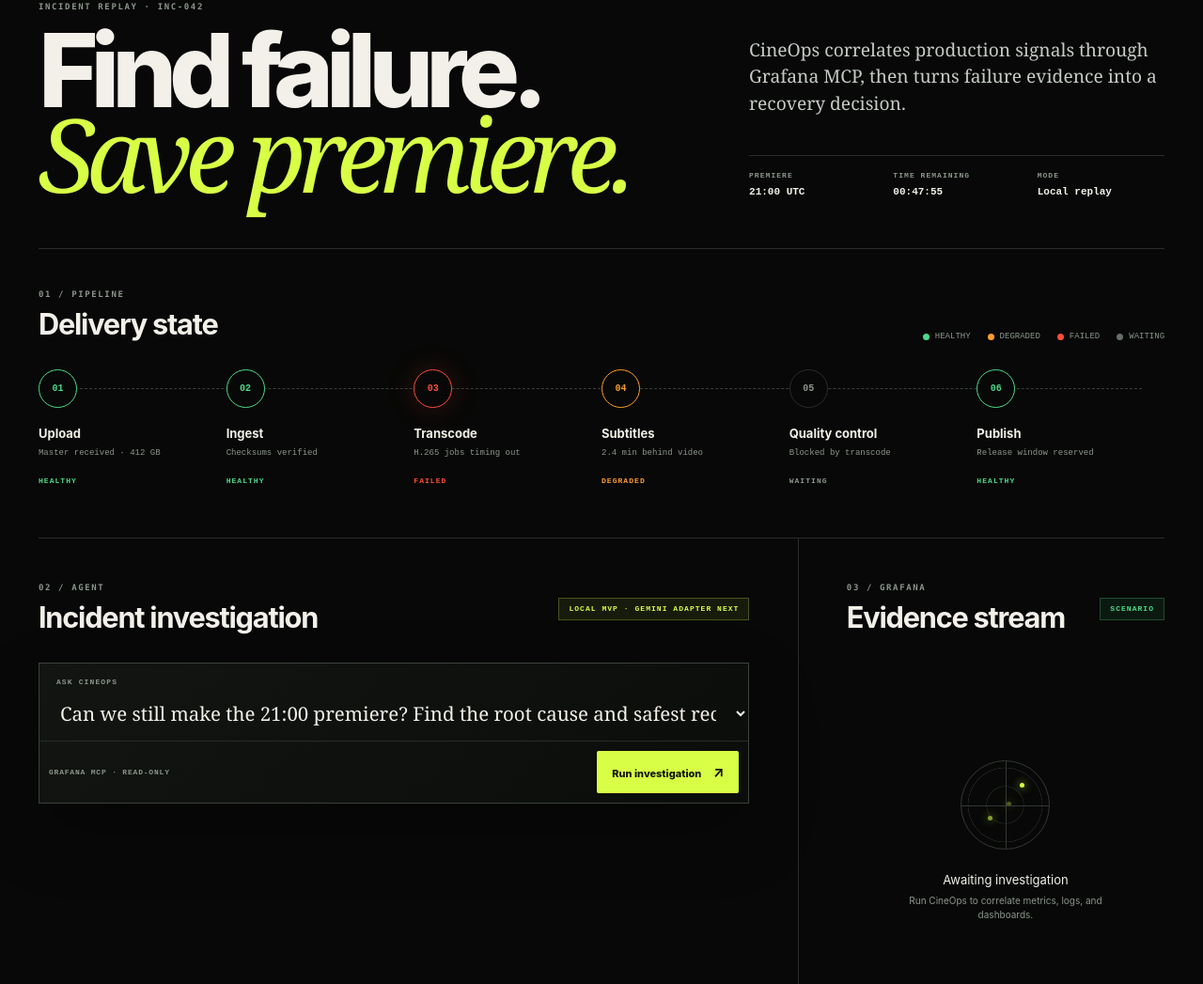
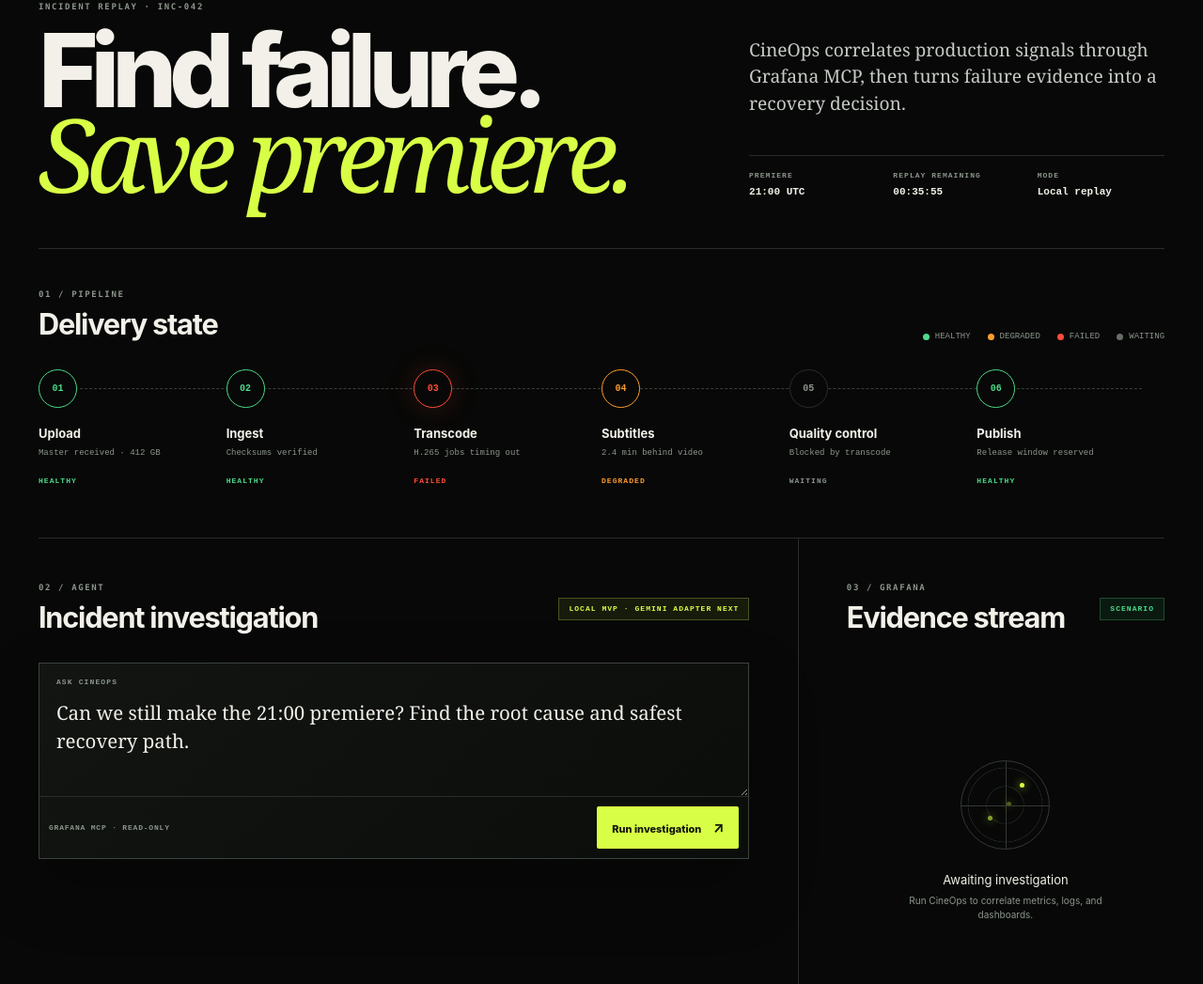
Before and after one commit to gentosai404/cineops-agent, a website with bundled scripts: page index.html in a window 1280 px wide. Shown: the part 217-1264 px from the top of the page at 94% size. Built offline with nearby package versions, Linux system fonts and the light colour scheme.

Commit message:
fix: reconcile review regressions

```diff
--- a/app.mjs
+++ b/app.mjs
@@ -87,9 +87,9 @@
 }
 
 function startCountdown() {
-  const startSec = parseTime(scenario.startedAt);
-  const endSec = parseTime(scenario.deadline);
-  let seconds = endSec - startSec;
+  const replaySec = parseTime(scenario.replayAt);
+  const deadlineSec = parseTime(scenario.deadline);
+  let seconds = deadlineSec - replaySec;
   if (seconds < 0) seconds += 24 * 3600;
   const interval = window.setInterval(() => {
     seconds = Math.max(0, seconds - 1);
--- a/index.html
+++ b/index.html
@@ -35,7 +35,7 @@
         <p>CineOps correlates production signals through Grafana MCP, then turns failure evidence into a recovery decision.</p>
         <dl>
           <div><dt>Premiere</dt><dd>21:00 UTC</dd></div>
-          <div><dt>Time remaining</dt><dd id="countdown">00:48:00</dd></div>
+          <div><dt>Replay remaining</dt><dd id="countdown">00:36:00</dd></div>
           <div><dt>Mode</dt><dd>Local replay</dd></div>
         </dl>
       </div>
@@ -60,7 +60,7 @@
 
         <form id="investigation-form" class="prompt-box">
           <label for="operator-query">Ask CineOps</label>
-          <select id="operator-query" class="operator-query" style="width:100%; background:transparent; color:var(--paper); border:none; outline:none; padding:14px 18px; font: 400 clamp(1.05rem, 1.6vw, 1.4rem)/1.45 Georgia, serif;"><option>Can we still make the 21:00 premiere? Find the root cause and safest recovery path.</option></select>
+          <textarea id="operator-query" rows="3" maxlength="220">Can we still make the 21:00 premiere? Find the root cause and safest recovery path.</textarea>
           <div>
             <span>Grafana MCP · read-only</span>
             <button id="run-button" type="submit">Run investigation <b aria-hidden="true">↗</b></button>
--- a/package.json
+++ b/package.json
@@ -6,6 +6,7 @@
   "scripts": {
     "lint": "node scripts/validate.mjs && node --check app.mjs && node --check src/core.mjs && node --check src/scenarios.mjs",
     "test": "node --test",
+    "build": "node scripts/build.mjs",
     "start": "python3 server.py"
   },
   "engines": {
--- a/src/scenarios.mjs
+++ b/src/scenarios.mjs
@@ -4,6 +4,7 @@
     title: 'Premiere delivery blocked',
     production: 'Neon Harbor — Episode 06',
     startedAt: '20:12 UTC',
+    replayAt: '20:24 UTC',
     deadline: '21:00 UTC',
     stages: [
       { id: 'upload', label: 'Upload', status: 'healthy', detail: 'Master received · 412\u00a0GB' },
```
Also changed, not shown: scripts/build.mjs (added, +14 -0 lines), test/core.test.mjs (+1 -1 lines).
